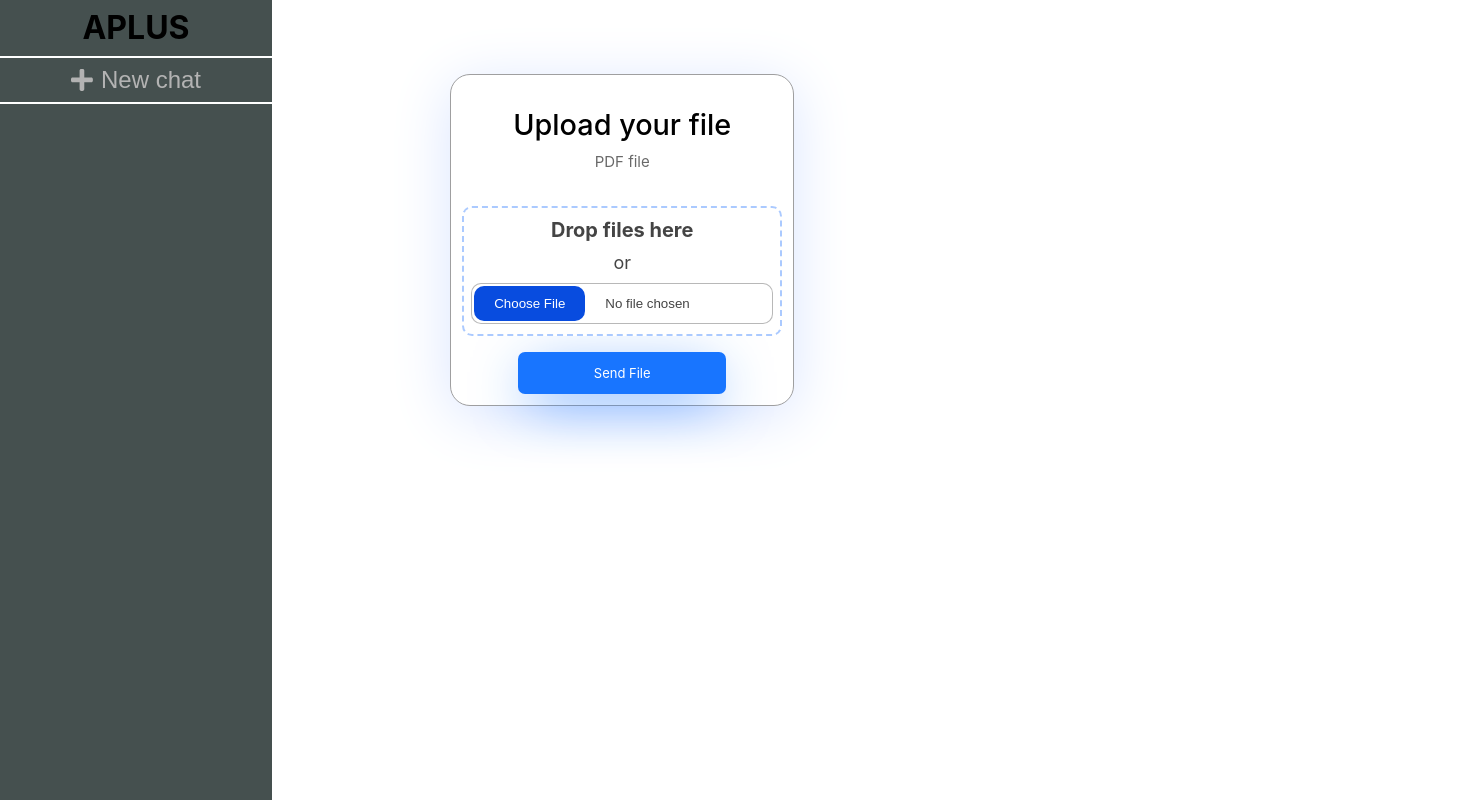
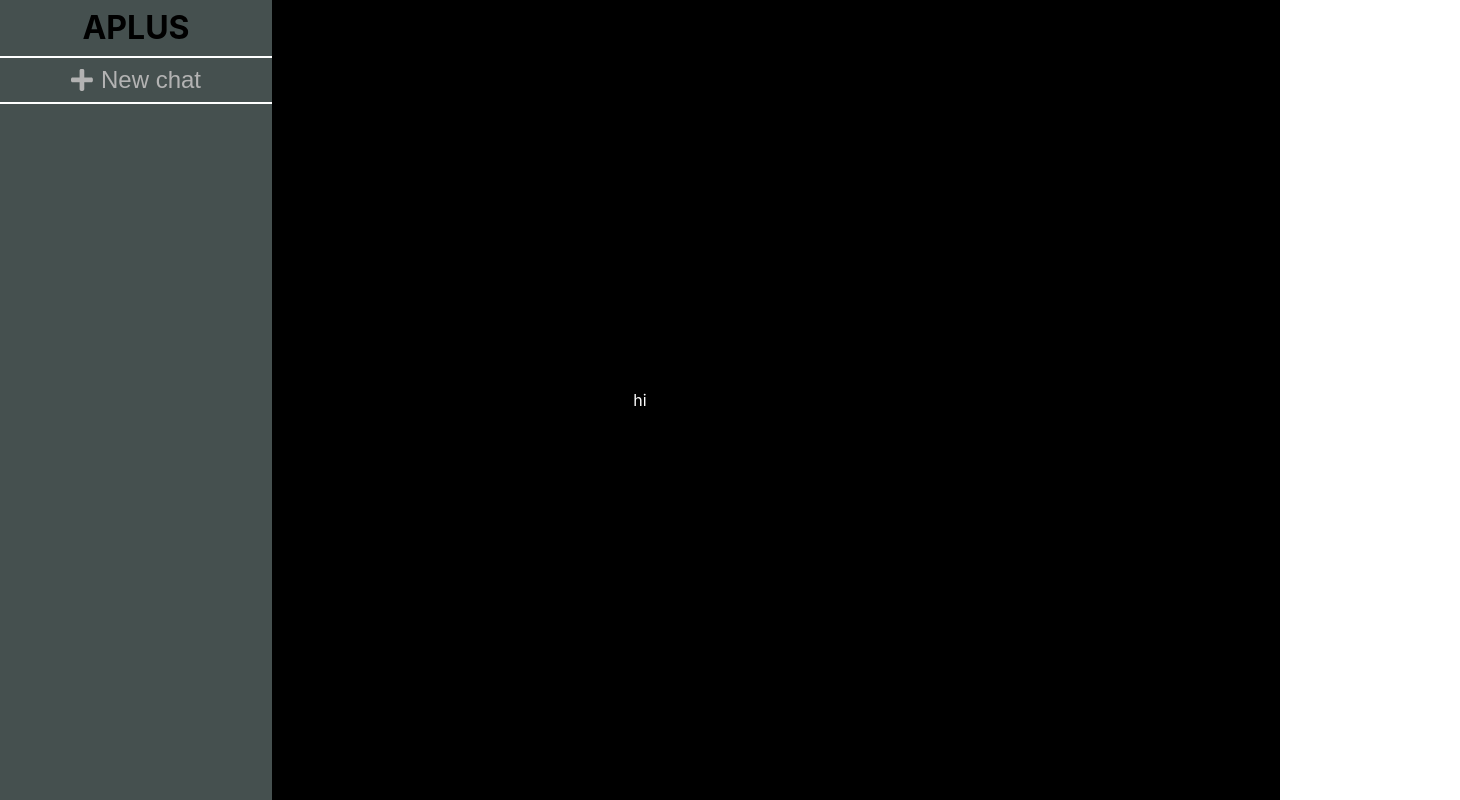
Before and after one commit to APLUS-capstone/FE, a React (Create React App) app: page / in a window 1280 px wide. Shown: the whole page, 1460 px wide, since content can reach past the window. Built offline with nearby package versions, Linux system fonts and the light colour scheme.

Commit message:
feat: 경로 재설정 및 임시메인페이지 생성

```diff
--- a/src/App.js
+++ b/src/App.js
@@ -1,19 +1,18 @@
 import React from "react";
 import "./App.css";
-import { Route, BrowserRouter as Router } from "react-router-dom";
+import { BrowserRouter as Router, Route, Routes } from 'react-router-dom';
 import Sidebar from "./components/Sidebar";
 import Checklist from "./components/Checklist";
-
+import ChatRoom from "./pages/chatRoom/Chatroom";
+import Main from "./pages/Login/Main";
 function App() {
   return (
     <Router>
-      <div className="pageWrapper">
-        <Sidebar />
-        <Checklist />
-        {/* <Routes>
-          <Route path="/" element={<Chatroom />} />
-        </Routes> */}
-      </div>
+      <Sidebar />
+      <Routes>
+        <Route path="/" element={<Main />} />
+        <Route path="/chatroom/:chatId" element={<ChatRoom />} />
+      </Routes>
     </Router>
   );
 }
--- /dev/null
+++ b/src/pages/Login/Main.js
@@ -0,0 +1,22 @@
+import React from "react";
+import styled from "styled-components";
+
+const Main = () => {
+  return (
+    <MainContainer>
+      <div>hi</div>
+    </MainContainer>
+  );
+};
+
+export default Main;
+
+const MainContainer = styled.div`
+  background-color: black;
+  color: white;
+  min-height: 100vh;
+  width: 100%;
+  display: flex;
+  justify-content: center;
+  align-items: center;
+`;
--- a/src/pages/chatRoom/chatroom.js
+++ b/src/pages/chatRoom/chatroom.js
@@ -0,0 +1,11 @@
+import React from 'react';
+import Checklist from '../../components/Checklist';
+const Chatroom = () => {
+  return (
+    <div>
+      <Checklist />
+    </div>
+  );
+};
+
+export default Chatroom;
```
